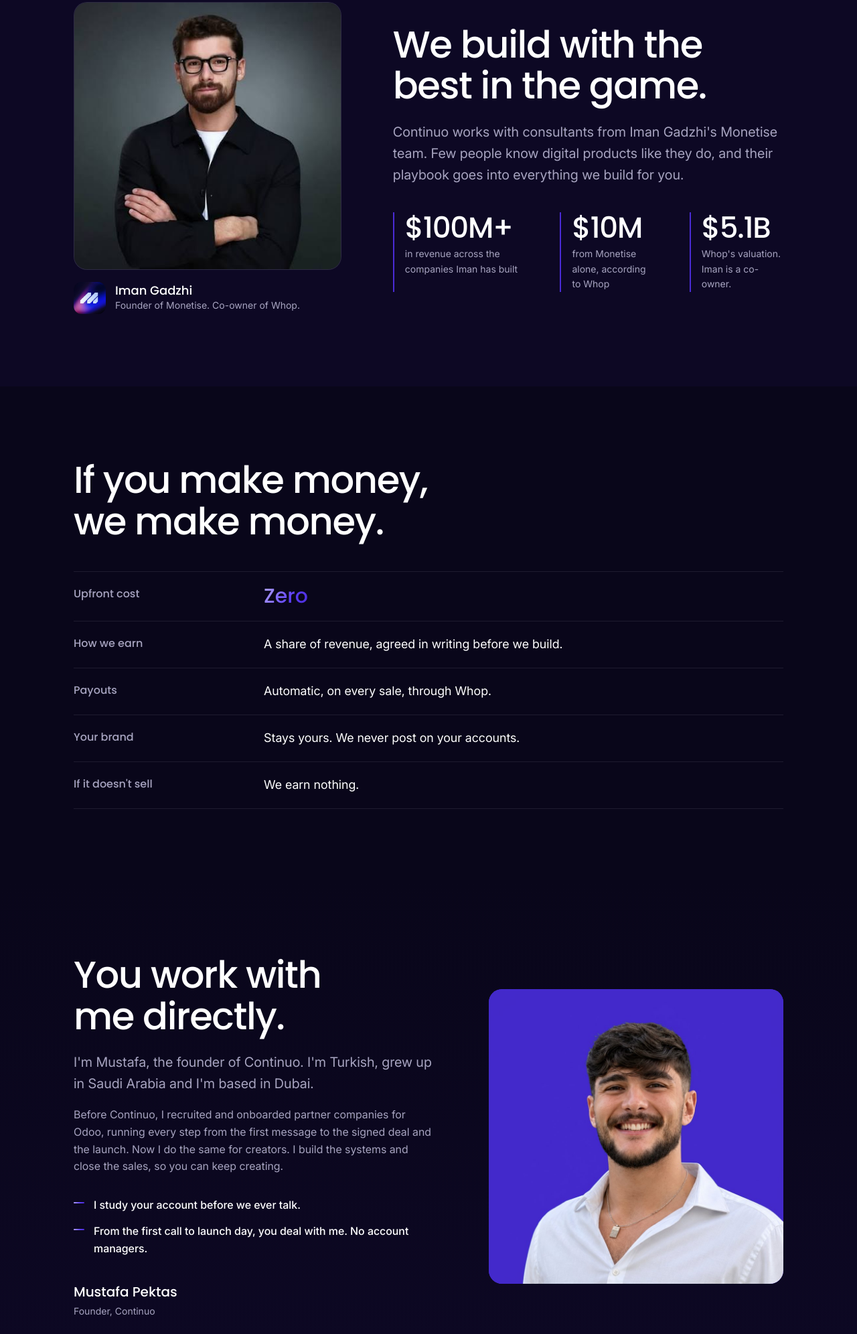
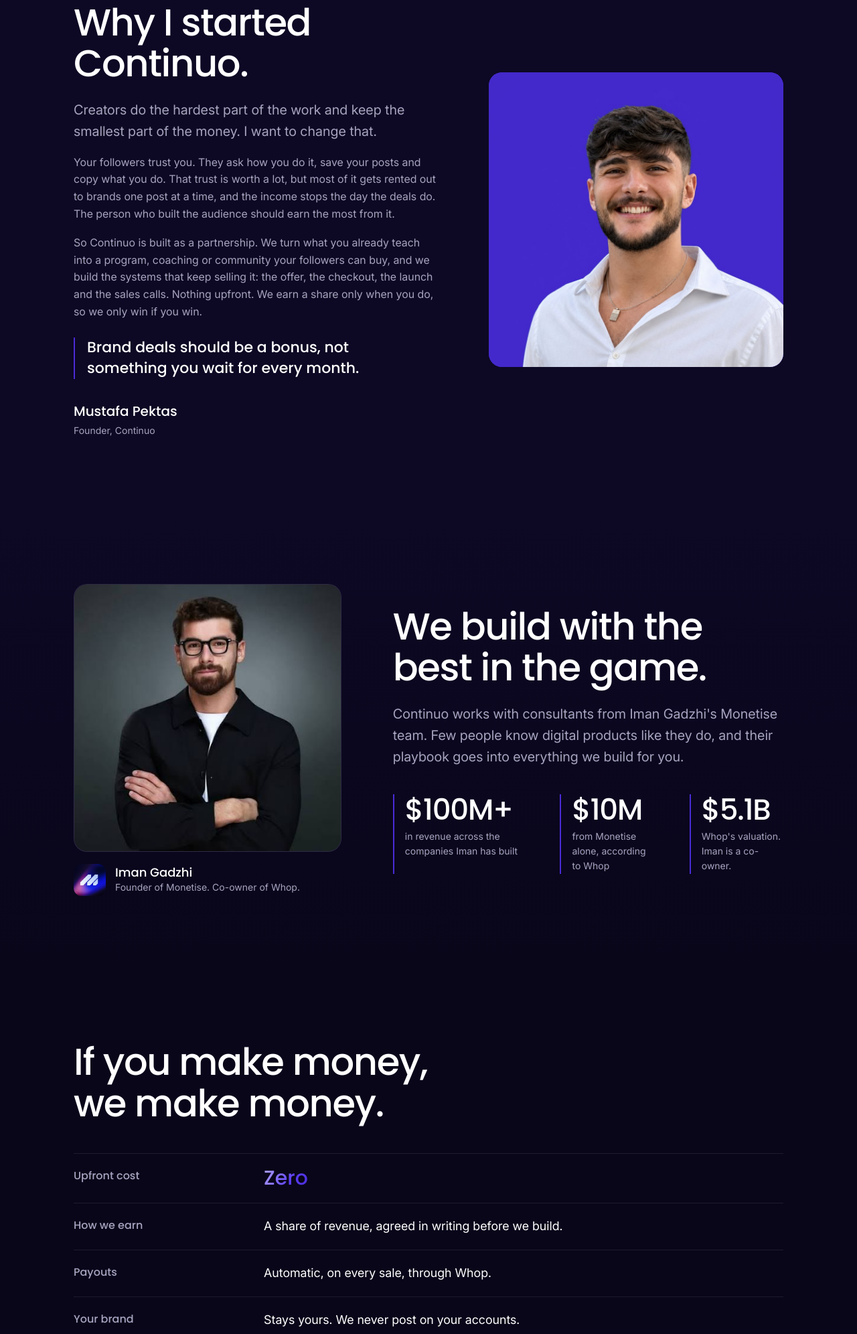
Before and after one commit to myp-coder/continuo-site, a plain HTML site: page index.html in a window 1280 px wide. Shown: the part 1928-3920 px from the top of the page at 67% size. Drawn offline with Linux system fonts and the light colour scheme.

Commit message:
Founder section above Monetise, rewritten around the vision
Founder section now follows the money stats and tells why Continuo exists. Odoo history removed.

Co-Authored-By: Claude Opus 5.5 <noreply@anthropic.com>
Claude-Session: https://claude.ai/code/session_01MsXcHxxULEStdqsE4ZFomC

```diff
--- a/index.html
+++ b/index.html
@@ -151,7 +151,7 @@ p { margin: 0; }
 .stat dd { margin: 16px 0 0; color: var(--muted); max-width: 22em; text-wrap: pretty; }
 
 /* Proof */
-.proof { background: #0D0824; }
+.proof { background: linear-gradient(180deg, #0D0824 0%, var(--void) 100%); }
 .proof-grid { display: grid; grid-template-columns: minmax(260px, 400px) 1fr; gap: clamp(40px, 6vw, 88px); align-items: center; }
 .person { margin: 0; }
 .person-photo { border-radius: 20px; overflow: hidden; background: #1A1730; aspect-ratio: 1; border: 1px solid var(--line); }
@@ -166,13 +166,11 @@ p { margin: 0; }
 .mini dd { margin: 6px 0 0; font-size: 14px; color: var(--muted); max-width: 14em; }
 
 /* Founder */
-.founder { background: linear-gradient(180deg, var(--void) 0%, #0D0824 100%); }
+.founder { background: #0D0824; }
 .founder-grid { display: grid; grid-template-columns: 1fr minmax(260px, 440px); gap: clamp(40px, 6vw, 88px); align-items: center; }
 .founder-text { margin-top: 18px; color: var(--muted); max-width: 34em; text-wrap: pretty; }
-.promises { list-style: none; margin: 32px 0 0; padding: 0; display: grid; gap: 14px; max-width: 34em; }
-.promises li { position: relative; padding-left: 30px; color: #FFFFFF; font-weight: 500; }
-.promises li::before { content: ""; position: absolute; left: 0; top: 0.55em; width: 16px; height: 2px; border-radius: 2px; background: var(--grad); }
-.sign { margin-top: 36px; display: grid; gap: 2px; }
+.founder-line { margin-top: 26px; padding-left: 18px; border-left: 2px solid var(--violet); font-family: var(--font-head); font-weight: 500; font-size: clamp(19px, 1.8vw, 22px); line-height: 1.4; color: #FFFFFF; max-width: 28em; text-wrap: balance; }
+.sign { margin-top: 32px; display: grid; gap: 2px; }
 .sign strong { font-family: var(--font-head); font-weight: 500; font-size: 20px; color: #FFFFFF; }
 .sign span { font-size: 14px; color: var(--muted); }
 .founder-photo { margin: 0; border-radius: 20px; overflow: hidden; aspect-ratio: 1; background: var(--violet); }
@@ -400,6 +398,22 @@ p { margin: 0; }
   </div>
 </section>
 
+<section class="band founder" aria-labelledby="founder-title">
+  <div class="wrap founder-grid">
+    <div class="founder-copy">
+      <h2 id="founder-title" data-reveal>Why I started Continuo.</h2>
+      <p class="lead" data-reveal style="--i: 1">Creators do the hardest part of the work and keep the smallest part of the money. I want to change that.</p>
+      <p class="founder-text" data-reveal style="--i: 2">Your followers trust you. They ask how you do it, save your posts and copy what you do. That trust is worth a lot, but most of it gets rented out to brands one post at a time, and the income stops the day the deals do. The person who built the audience should earn the most from it.</p>
+      <p class="founder-text" data-reveal style="--i: 3">So Continuo is built as a partnership. We turn what you already teach into a program, coaching or community your followers can buy, and we build the systems that keep selling it: the offer, the checkout, the launch and the sales calls. Nothing upfront. We earn a share only when you do, so we only win if you win.</p>
+      <p class="founder-line" data-reveal style="--i: 4">Brand deals should be a bonus, not something you wait for every month.</p>
+      <p class="sign" data-reveal style="--i: 5"><strong>Mustafa Pektas</strong><span>Founder, Continuo</span></p>
+    </div>
+    <figure class="founder-photo" data-reveal="scale">
+      <img src="mustafa-pektas.jpg" alt="Mustafa Pektas, founder of Continuo" width="900" height="900" loading="lazy" decoding="async">
+    </figure>
+  </div>
+</section>
+
 <section class="band proof" aria-labelledby="proof-title">
   <div class="wrap proof-grid">
     <figure class="person" data-reveal="scale">
@@ -437,24 +451,6 @@ p { margin: 0; }
       <div><dt>Your brand</dt><dd>Stays yours. We never post on your accounts.</dd></div>
       <div><dt>If it doesn't sell</dt><dd>We earn nothing.</dd></div>
     </dl>
-  </div>
-</section>
-
-<section class="band founder" aria-labelledby="founder-title">
-  <div class="wrap founder-grid">
-    <div class="founder-copy">
-      <h2 id="founder-title" data-reveal>You work with me directly.</h2>
-      <p class="lead" data-reveal style="--i: 1">I'm Mustafa, the founder of Continuo. I'm Turkish, grew up in Saudi Arabia and I'm based in Dubai.</p>
-      <p class="founder-text" data-reveal style="--i: 2">Before Continuo, I recruited and onboarded partner companies for Odoo, running every step from the first message to the signed deal and the launch. Now I do the same for creators. I build the systems and close the sales, so you can keep creating.</p>
-      <ul class="promises" data-stagger>
-        <li>I study your account before we ever talk.</li>
-        <li>From the first call to launch day, you deal with me. No account managers.</li>
-      </ul>
-      <p class="sign" data-reveal><strong>Mustafa Pektas</strong><span>Founder, Continuo</span></p>
-    </div>
-    <figure class="founder-photo" data-reveal="scale">
-      <img src="mustafa-pektas.jpg" alt="Mustafa Pektas, founder of Continuo" width="900" height="900" loading="lazy" decoding="async">
-    </figure>
   </div>
 </section>
 
```
